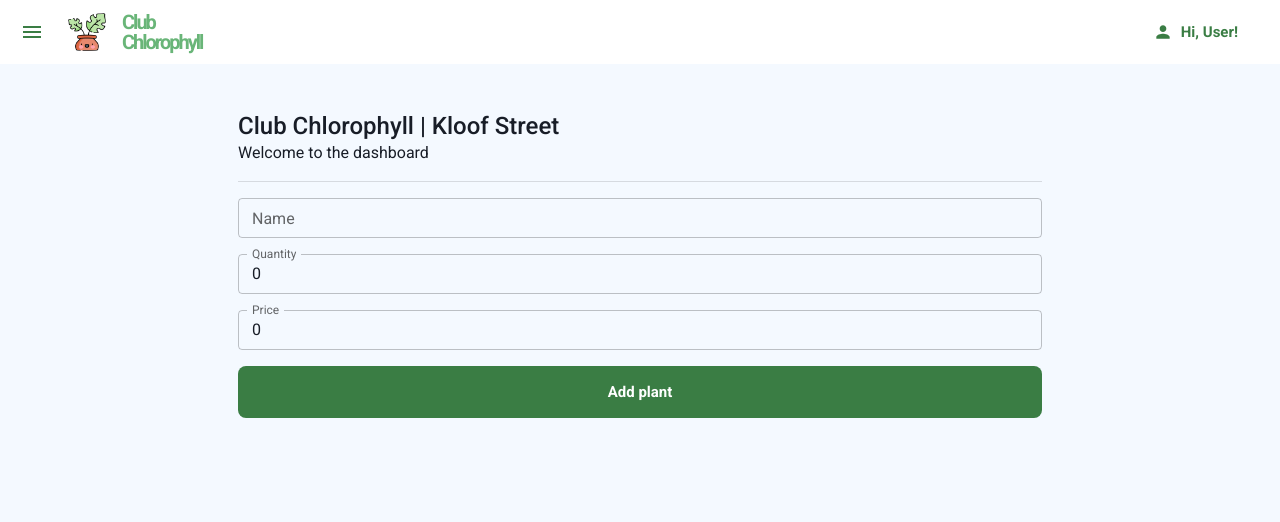
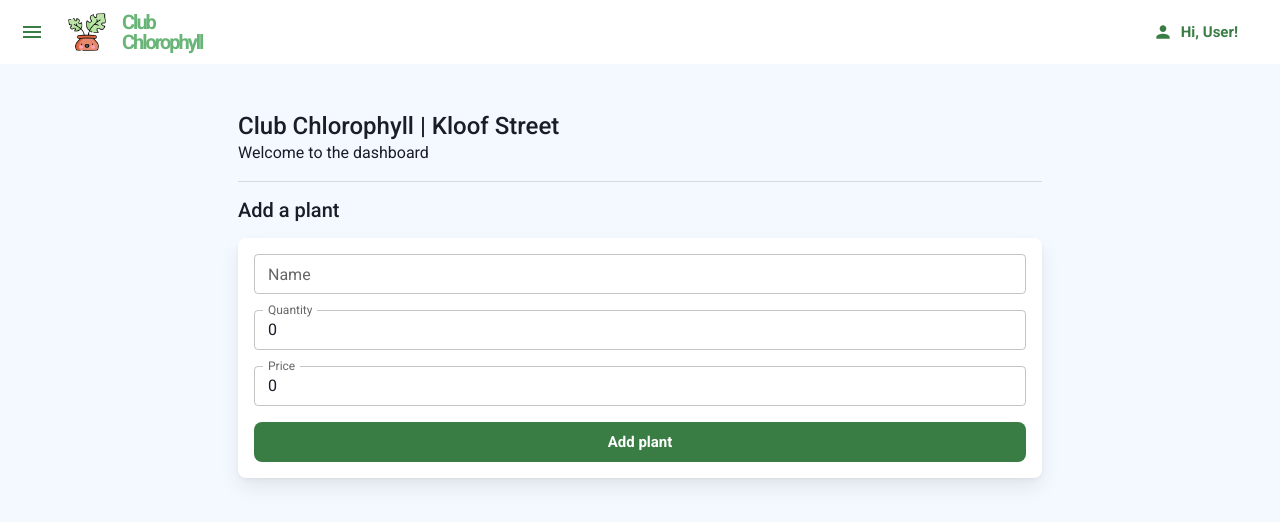
Before and after one commit to dominicaw/plant-shop-admin-dashboard, a React (Vite) app in the folder frontend/: page /add-plant in a window 1280 px wide. Shown: the top 522 px of the page. Built offline with nearby package versions, Linux system fonts and the light colour scheme; sample sign-in values are in the browser's storage.

Commit message:
Update nav logo to be clickable, hook up addPlant route

```diff
--- a/frontend/src/components/AddPlantForm/index.tsx
+++ b/frontend/src/components/AddPlantForm/index.tsx
@@ -1,6 +1,6 @@
 import { Button, Stack, TextField } from '@mui/material'
-import { convertPxToRem } from '../../utils'
 import { useState } from 'react'
+import theme, { shadows } from '../../theme'
 
 export default function AddPlantForm() {
   const [name, setName] = useState<string>('')
@@ -18,6 +18,10 @@ export default function AddPlantForm() {
         spacing={2}
         sx={{
           width: '100%',
+          backgroundColor: theme.palette.background.paper,
+          borderRadius: 2,
+          boxShadow: shadows.lightest,
+          p: 2,
         }}
       >
         <TextField
@@ -53,7 +57,7 @@ export default function AddPlantForm() {
           onChange={(e) => setPrice(Number(e.target.value))}
         />
 
-        <Button color='primary' variant='contained'>
+        <Button color='primary' variant='contained' size='small'>
           Add plant
         </Button>
       </Stack>
--- a/frontend/src/components/Logo/index.tsx
+++ b/frontend/src/components/Logo/index.tsx
@@ -4,9 +4,14 @@ import { convertPxToRem } from '../../utils'
 interface LogoProps {
   size?: 'small' | 'medium' | 'large'
   textColor?: string
+  onClick?: () => void
 }
 
-export default function Logo({ size, textColor = 'accent1' }: LogoProps) {
+export default function Logo({
+  size,
+  textColor = 'accent1',
+  onClick,
+}: LogoProps) {
   const sizes = {
     small: { logoSize: convertPxToRem(38), fontSize: convertPxToRem(20) },
     medium: { logoSize: convertPxToRem(70), fontSize: convertPxToRem(36) },
@@ -21,7 +26,8 @@ export default function Logo({ size, textColor = 'accent1' }: LogoProps) {
       alignItems='center'
       justifyContent='inherit'
       gap={2}
-      sx={{ width: '100%' }}
+      sx={{ width: '100%', cursor: 'pointer' }}
+      onClick={onClick}
     >
       <Stack sx={{ width: logoSize, height: 'auto' }}>
         <img
--- a/frontend/src/components/Navigation/index.tsx
+++ b/frontend/src/components/Navigation/index.tsx
@@ -8,7 +8,7 @@ import { styled } from '@mui/material/styles'
 import Toolbar from '@mui/material/Toolbar'
 import * as React from 'react'
 import { useState } from 'react'
-import { Link } from 'react-router-dom'
+import { Link, useNavigate } from 'react-router-dom'
 import theme from '../../theme'
 import Logo from '../Logo'
 import UserNavigation from '../UserNavigation'
@@ -42,6 +42,7 @@ const NavigationItem = ({ icon, label, to }: NavigationItemProps) => {
 
 export default function Navigation({ children }: NavigationProps) {
   const [open, setOpen] = useState(false)
+  const navigate = useNavigate()
 
   const handleDrawerOpen = () => {
     setOpen(true)
@@ -49,6 +50,10 @@ export default function Navigation({ children }: NavigationProps) {
 
   const handleDrawerClose = () => {
     setOpen(false)
+  }
+
+  function onLogoClick() {
+    navigate('/dashboard')
   }
 
   return (
@@ -69,7 +74,7 @@ export default function Navigation({ children }: NavigationProps) {
           >
             <MenuIcon />
           </IconButton>
-          <Logo size='small' />
+          <Logo size='small' onClick={onLogoClick} />
           <UserNavigation />
         </Toolbar>
       </AppBar>
--- a/frontend/src/components/PlantList/index.tsx
+++ b/frontend/src/components/PlantList/index.tsx
@@ -2,12 +2,14 @@ import { Typography, Stack, Skeleton, Button } from '@mui/material'
 import { convertPxToRem } from '../../utils'
 import PlantItem from '../PlantItem'
 import useGetPlants from '../../hooks/useGetPlants'
+import { useNavigate } from 'react-router-dom'
 
 export function PlantList() {
   const { data: plants, error, isLoading } = useGetPlants()
+  const navigate = useNavigate()
 
   function onAddPlantClick() {
-    console.log('Add plant clicked')
+    navigate('/add-plant')
   }
 
   return (
--- a/frontend/src/pages/AddPlantPage/index.tsx
+++ b/frontend/src/pages/AddPlantPage/index.tsx
@@ -1,4 +1,4 @@
-import { Stack, Divider } from '@mui/material'
+import { Stack, Divider, Typography } from '@mui/material'
 import DashboardHeader from '../../components/DashboardHeader'
 import { defaultFullscreenPageStyling } from '../../theme'
 import AddPlantForm from '../../components/AddPlantForm'
@@ -11,6 +11,9 @@ export default function AddPlantPage() {
         <Stack spacing={2}>
           <DashboardHeader />
           <Divider />
+          <Typography variant='h3' component='h2'>
+            Add a plant
+          </Typography>
           <AddPlantForm />
         </Stack>
       </Navigation>
```
